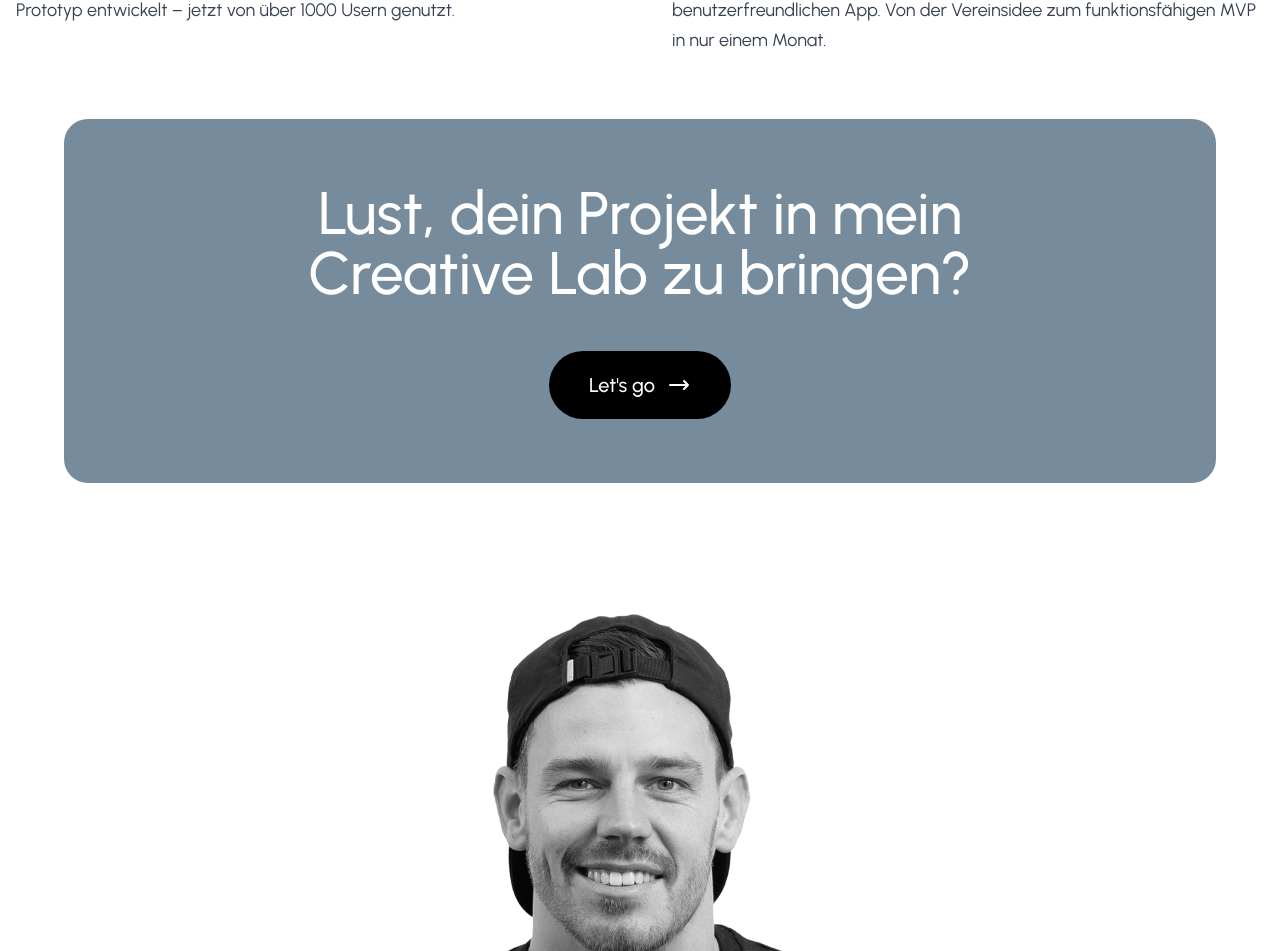
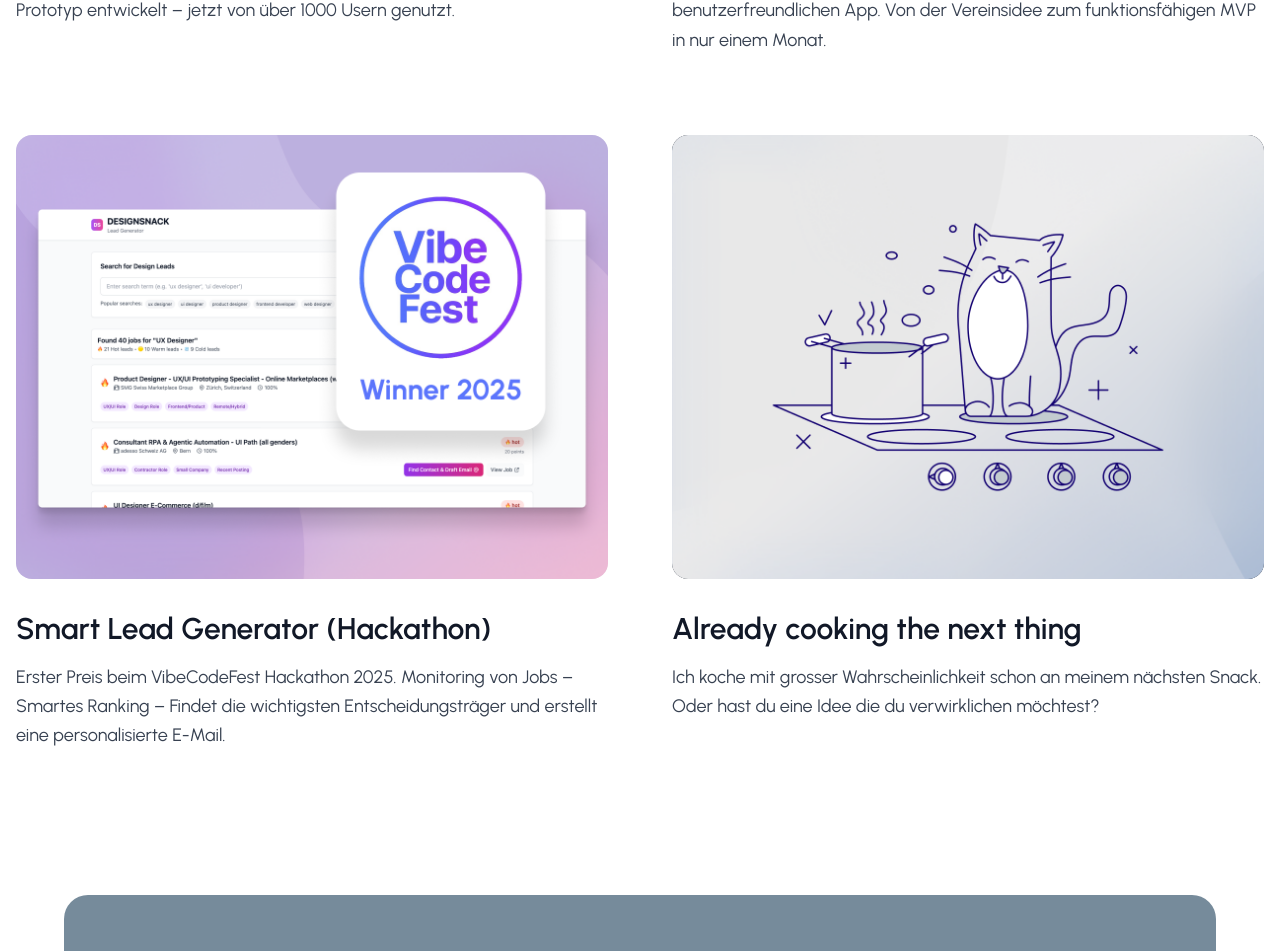
Before and after one commit to thomasveit89/DESIGNSNACK, a Nuxt app: page / in a window 1280 px wide. Shown: the part 7175-8126 px from the top of the page. Built offline with nearby package versions, Linux system fonts and the light colour scheme.

Commit message:
feat(homepage): add new project cards and adjust spacing
Add Smart Lead Generator and cooking project cards to homepage
Adjust margin-bottom spacing for better visual hierarchy

```diff
--- a/pages/index.vue
+++ b/pages/index.vue
@@ -515,7 +515,7 @@
       <!-- Paper Plane Animation -->
       <img ref="paperPlane" src="/img/paperplane.svg" alt="Paper Plane" class="absolute opacity-0 pointer-events-none z-10" style="left: -100px; top: 40px;" width="60" height="60">
 
-      <div class="container mx-auto px-4">
+      <div class="container mb-20 mx-auto px-4">
         <!-- Section Header -->
         <div class="text-center mb-16">
           <h2 class="text-5xl md:text-6xl font-medium text-gray-900 mb-6">
@@ -527,7 +527,7 @@
         </div>
 
         <!-- Project Grid -->
-        <div class="grid grid-cols-1 lg:grid-cols-2 gap-16 max-w-7xl mx-auto">
+        <div class="grid grid-cols-1 mb-20 lg:grid-cols-2 gap-16 max-w-7xl mx-auto">
           <!-- CVsnack Project -->
           <a href="https://cvsnack.com" target="_blank" class="flex flex-col group cursor-pointer">
             <div class="bg-gray-100 rounded-2xl mb-8 relative overflow-hidden transition-transform duration-300 group-hover:scale-105">
@@ -550,6 +550,33 @@
               <h3 class="text-3xl font-semibold text-gray-900 group-hover:text-black transition-colors duration-300">FC Romanshorn – Fussball App</h3>
               <p class="text-lg text-gray-700 leading-relaxed">
                 Sämtliche Resultate, Spielpläne und Ranglisten in einer benutzerfreundlichen App. Von der Vereinsidee zum funktionsfähigen MVP in nur einem Monat.
+              </p>
+            </div>
+          </a>
+        </div>
+        <div class="grid grid-cols-1 lg:grid-cols-2 gap-16 max-w-7xl mx-auto">
+          <!-- Smart Lead Generator Project -->
+          <a href="https://designsnack-lead-generator-production.up.railway.app/" target="_blank" class="flex flex-col group cursor-pointer">
+            <div class="bg-gray-100 rounded-2xl mb-8 relative overflow-hidden transition-transform duration-300 group-hover:scale-105">
+              <img src="/img/designsnack-lead-generator.png" alt="Smart Lead Generator Hackaton" class="w-full h-auto rounded-lg">
+            </div>
+            <div class="flex flex-col gap-4">
+              <h3 class="text-3xl font-semibold text-gray-900 group-hover:text-black transition-colors duration-300">Smart Lead Generator (Hackathon)</h3>
+              <p class="text-lg text-gray-700 leading-relaxed">
+                Erster Preis beim VibeCodeFest Hackathon 2025. Monitoring von Jobs – Smartes Ranking – Findet die wichtigsten Entscheidungsträger und erstellt eine personalisierte E-Mail.
+              </p>
+            </div>
+          </a>
+
+          <!-- Next Project -->
+          <a href="#" target="_blank" class="flex flex-col group cursor-pointer">
+            <div class="bg-gray-900 rounded-2xl mb-8 relative overflow-hidden transition-transform duration-300 group-hover:scale-105">
+              <img src="/img/cooking.png" alt="Next thing" class="w-full h-auto rounded-lg">
+            </div>
+            <div class="flex flex-col gap-4">
+              <h3 class="text-3xl font-semibold text-gray-900 group-hover:text-black transition-colors duration-300">Already cooking the next thing</h3>
+              <p class="text-lg text-gray-700 leading-relaxed">
+                Ich koche mit grosser Wahrscheinlichkeit schon an meinem nächsten Snack.  Oder hast du eine Idee die du verwirklichen möchtest?
               </p>
             </div>
           </a>
```
Also changed, not shown: public/img/cooking.png (added), public/img/designsnack-lead-generator.png (added).
